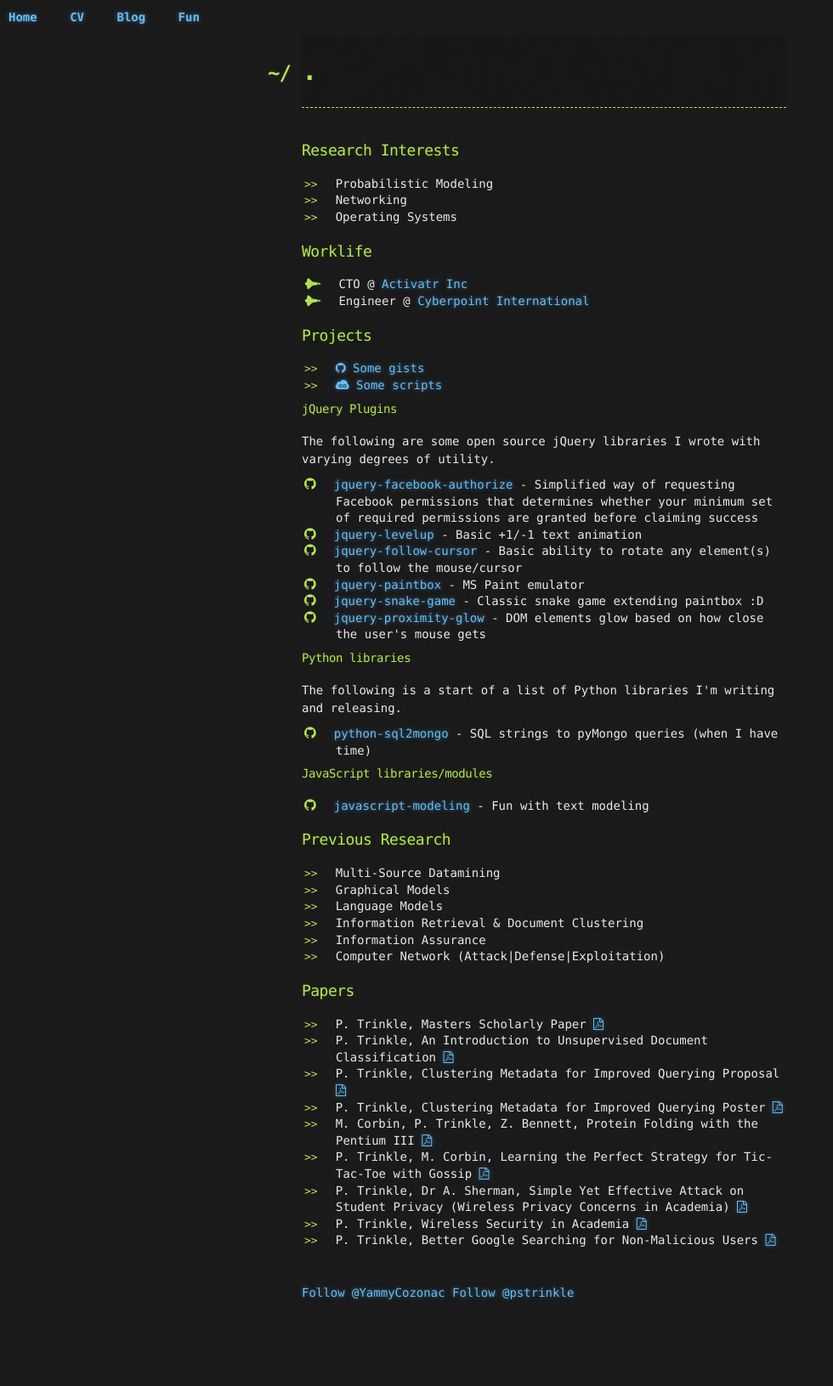
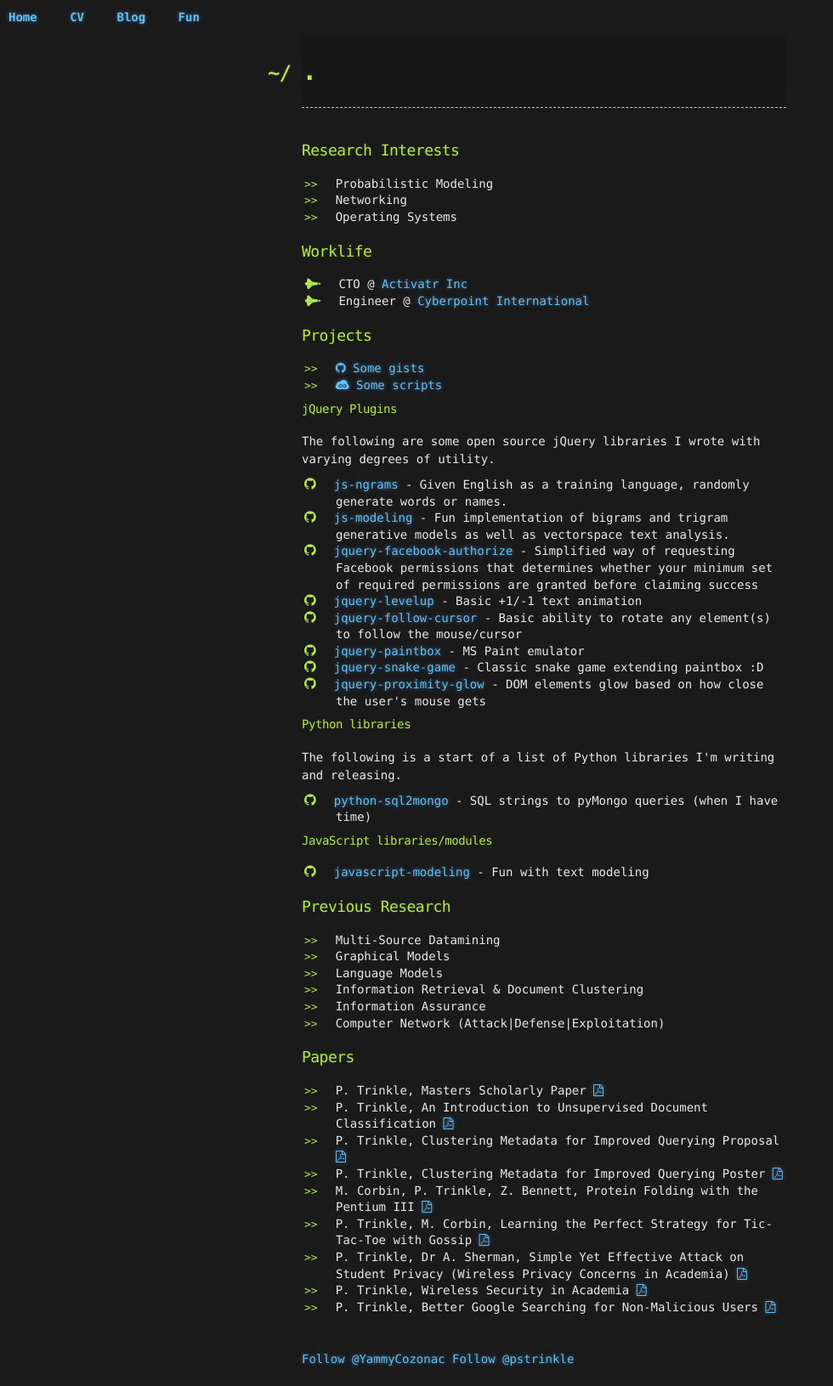
Before and after one commit to pstrinkle/pstrinkle.github.io, a Jekyll site: the page built from index.html, in a window 1280 px wide. Shown: the whole page at 85% size, without its empty margins (0-980 px from the left). Built offline with Jekyll 4.4.1, drawn with Linux system fonts in a browser that asks for light colours; nearby versions of some CDN libraries; comment, search, counter and statistics services are not loaded; before the commit the page ends 1553 px from its top, so only the background shows below that.

Commit message:
:D some new libraries.

```diff
--- a/index.html
+++ b/index.html
@@ -33,6 +33,8 @@
   <h4>jQuery Plugins</h4>
   <p>The following are some open source jQuery libraries I wrote with varying degrees of utility.</p>
   <ul class='github'>
+    <li><a href="/js-ngrams/" target="_blank">js-ngrams</a> - Given English as a training language, randomly generate words or names.</li>
+    <li><a href="/js-modeling/" target="_blank">js-modeling</a> - Fun implementation of bigrams and trigram generative models as well as vectorspace text analysis.</li>
     <li><a href="/jquery-facebook-authorize/" target="_blank">jquery-facebook-authorize</a> - Simplified way of requesting Facebook permissions that determines whether your minimum set of required permissions are granted before claiming success</li>
     <li><a href="/jquery-levelup/" target="_blank">jquery-levelup</a> - Basic +1/-1 text animation</li>
     <li><a href="/jquery-follow-cursor" target="_blank">jquery-follow-cursor</a> - Basic ability to rotate any element(s) to follow the mouse/cursor</li>
```
